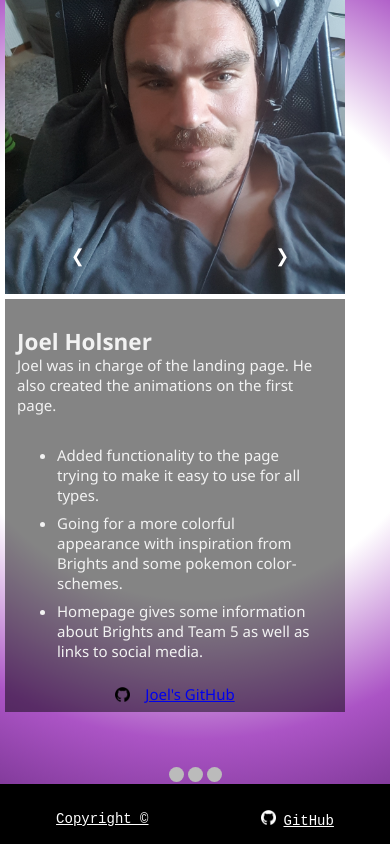
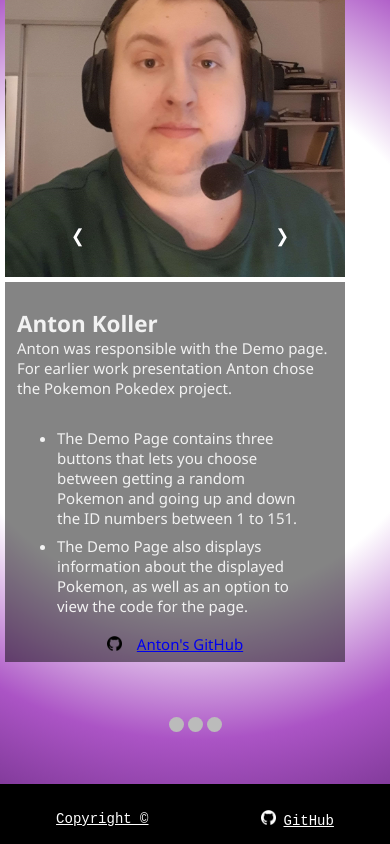
Before and after one commit to LoremakerEgg/mini-project-brights, a website built with Vite: page team.html in a window 390 px wide. Both pictures are taken after a click on the element 176 px from the left and 891 px from the top of the page. Shown: the part 167-1011 px from the top of the page. Built offline with nearby package versions, Linux system fonts and the light colour scheme.

Commit message:
truly final push

```diff
--- a/style-global.scss
+++ b/style-global.scss
@@ -73,7 +73,7 @@ header {
   .btnScrollTo1,
   .btnScrollTo2 {
     font-weight: bold;
-    font-size: 15px;
+    font-size: 14px;
   }
   .btnScrollTo1:hover img {
     cursor: pointer;
@@ -366,7 +366,7 @@ footer {
     }
   }
   #left {
-    width: 350px;
+    width: 335px;
   }
   #right {
     margin-right: 20px;
--- a/team.js
+++ b/team.js
@@ -41,7 +41,7 @@ function currentSlide(n) {
 
 dots.forEach((dot, index) => {
   dot.addEventListener("click", () => {
-    currentSlide(index + 1);
+    currentSlide(index);
   });
 });
 
```
